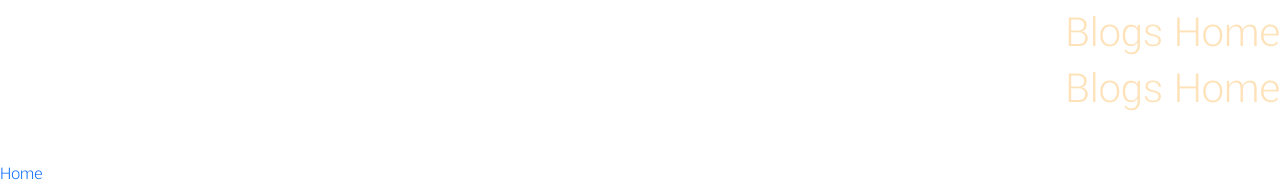
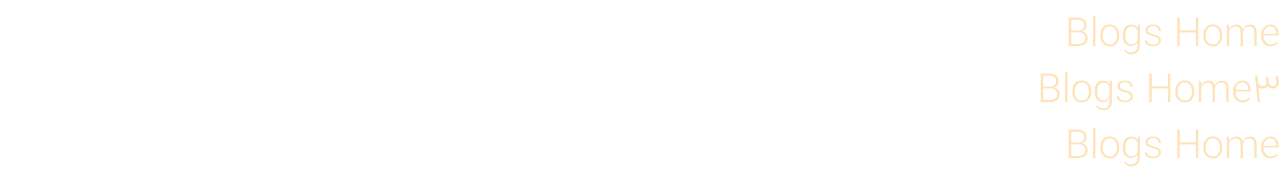
Before and after one commit to denashams/flashcard-fontend, a React (Create React App) app: page /blogs in a window 1280 px wide. Shown: the part 141-323 px from the top of the page. Built offline with nearby package versions, Linux system fonts and the light colour scheme; no server answers.

Commit message:
added blog page

```diff
--- a/src/pages/blogs/BlogsHome.jsx
+++ b/src/pages/blogs/BlogsHome.jsx
@@ -12,6 +12,9 @@ const BlogsHome = () => {
       <h1>Blogs Home</h1>
       <h1>Blogs Home</h1>
       <h1>Blogs Home</h1>
+      <h1>Blogs Home۳</h1>
+
+
       <h1>Blogs Home</h1>
       <BlogHeader/>
 
```
